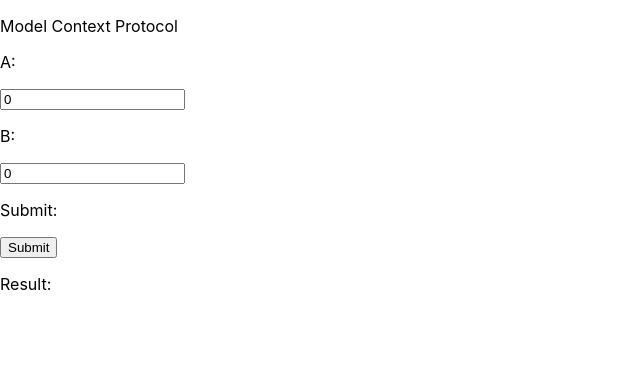
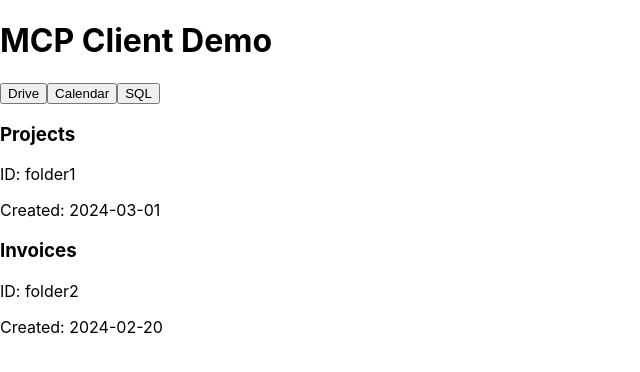
Before and after one commit to Sweekrit-B/tcg-klonit, a React (Create React App) app in the folder frontend/: page / in a window 1280 px wide. Shown: the top 372 px of the page, without its empty margins (0-640 px from the left). Built offline with nearby package versions, Linux system fonts and the light colour scheme.

Commit message:
added different views for potential chat pages

```diff
--- a/frontend/package.json
+++ b/frontend/package.json
@@ -36,5 +36,10 @@
       "last 1 firefox version",
       "last 1 safari version"
     ]
+  },
+  "devDependencies": {
+    "autoprefixer": "^10.4.21",
+    "postcss": "^8.5.3",
+    "tailwindcss": "^4.1.3"
   }
 }
--- a/frontend/src/App.js
+++ b/frontend/src/App.js
@@ -1,43 +1,68 @@
 import { useState } from "react";
-import { addNumbers } from "./api/client";
+import DriveView from "./components/DriveView";
+import CalendarView from "./components/CalendarView";
+import SQLView from "./components/SQLView";
 
 function App() {
-  const [a, setA] = useState(0);
-  const [b, setB] = useState(0);
-  const [result, setResult] = useState("");
-
-  const handleSubmit = () => {
-    addNumbers(a, b).then((result) => {
-      if (result.success) {
-        setResult(result.data);
-      } else {
-        setResult("Error: Unable to add numbers.");
-      }
-    });
-  };
+  const [view, setView] = useState("drive");
 
   return (
-    <div>
-      <p>Model Context Protocol</p>
-      <p>A:</p>
-      <input
-        type="number"
-        value={a}
-        onChange={(e) => setA(Number(e.target.value))}
-        placeholder="0"
-      />
-      <p>B:</p>
-      <input
-        type="number"
-        value={b}
-        onChange={(e) => setB(Number(e.target.value))}
-        placeholder="0"
-      />
-      <p>Submit:</p>
-      <button onClick={handleSubmit}>Submit</button>
-      <p>Result: {result}</p>
+    <div className="p-4">
+      <h1 className="text-xl font-bold mb-4">MCP Client Demo</h1>
+      <div className="space-x-4 mb-6">
+        <button onClick={() => setView("drive")} className="btn">Drive</button>
+        <button onClick={() => setView("calendar")} className="btn">Calendar</button>
+        <button onClick={() => setView("sql")} className="btn">SQL</button>
+      </div>
+      {view === "drive" && <DriveView />}
+      {view === "calendar" && <CalendarView />}
+      {view === "sql" && <SQLView />}
     </div>
   );
 }
 
 export default App;
+
+// import { useState } from "react";
+// import { addNumbers } from "./api/client";
+
+// function App() {
+//   const [a, setA] = useState(0);
+//   const [b, setB] = useState(0);
+//   const [result, setResult] = useState("");
+
+//   const handleSubmit = () => {
+//     addNumbers(a, b).then((result) => {
+//       if (result.success) {
+//         setResult(result.data);
+//       } else {
+//         setResult("Error: Unable to add numbers.");
+//       }
+//     });
+//   };
+
+//   return (
+//     <div>
+//       <p>Model Context Protocol</p>
+//       <p>A:</p>
+//       <input
+//         type="number"
+//         value={a}
+//         onChange={(e) => setA(Number(e.target.value))}
+//         placeholder="0"
+//       />
+//       <p>B:</p>
+//       <input
+//         type="number"
+//         value={b}
+//         onChange={(e) => setB(Number(e.target.value))}
+//         placeholder="0"
+//       />
+//       <p>Submit:</p>
+//       <button onClick={handleSubmit}>Submit</button>
+//       <p>Result: {result}</p>
+//     </div>
+//   );
+// }
+
+// export default App;
--- /dev/null
+++ b/frontend/src/components/CalendarView.js
@@ -0,0 +1,29 @@
+const CalendarView = () => {
+    const mockEvents = [
+      { title: "Team Sync", start: "2024-04-13T10:00", end: "2024-04-13T11:00" },
+      { title: "Interview", start: "2024-04-14T15:00", end: "2024-04-14T16:00" },
+    ];
+
+    return (
+      <table className="w-full border">
+        <thead>
+          <tr className="bg-gray-100">
+            <th className="border px-4 py-2">Title</th>
+            <th className="border px-4 py-2">Start</th>
+            <th className="border px-4 py-2">End</th>
+          </tr>
+        </thead>
+        <tbody>
+          {mockEvents.map((event, idx) => (
+            <tr key={idx}>
+              <td className="border px-4 py-2">{event.title}</td>
+              <td className="border px-4 py-2">{event.start}</td>
+              <td className="border px-4 py-2">{event.end}</td>
+            </tr>
+          ))}
+        </tbody>
+      </table>
+    );
+  };
+
+  export default CalendarView;
--- /dev/null
+++ b/frontend/src/components/DriveView.js
@@ -0,0 +1,20 @@
+const DriveView = () => {
+    const mockFolders = [
+      { name: "Projects", id: "folder1", createdAt: "2024-03-01" },
+      { name: "Invoices", id: "folder2", createdAt: "2024-02-20" },
+    ];
+
+    return (
+      <div className="grid grid-cols-2 gap-4">
+        {mockFolders.map((folder) => (
+          <div key={folder.id} className="p-4 border rounded shadow">
+            <h3 className="font-semibold">{folder.name}</h3>
+            <p>ID: {folder.id}</p>
+            <p>Created: {folder.createdAt}</p>
+          </div>
+        ))}
+      </div>
+    );
+  };
+
+  export default DriveView;
--- /dev/null
+++ b/frontend/src/components/SQLView.js
@@ -0,0 +1,31 @@
+const SQLView = () => {
+    const mockRows = [
+      { name: "Alice", email: "alice@example.com" },
+      { name: "Bob", email: "bob@example.com" },
+    ];
+
+    const columns = Object.keys(mockRows[0]);
+
+    return (
+      <table className="w-full border">
+        <thead>
+          <tr className="bg-gray-100">
+            {columns.map((col) => (
+              <th key={col} className="border px-4 py-2">{col}</th>
+            ))}
+          </tr>
+        </thead>
+        <tbody>
+          {mockRows.map((row, idx) => (
+            <tr key={idx}>
+              {columns.map((col) => (
+                <td key={col} className="border px-4 py-2">{row[col]}</td>
+              ))}
+            </tr>
+          ))}
+        </tbody>
+      </table>
+    );
+  };
+
+  export default SQLView;
```
Also changed, not shown: 1 other file (tests, documents, lock files or other folders).
